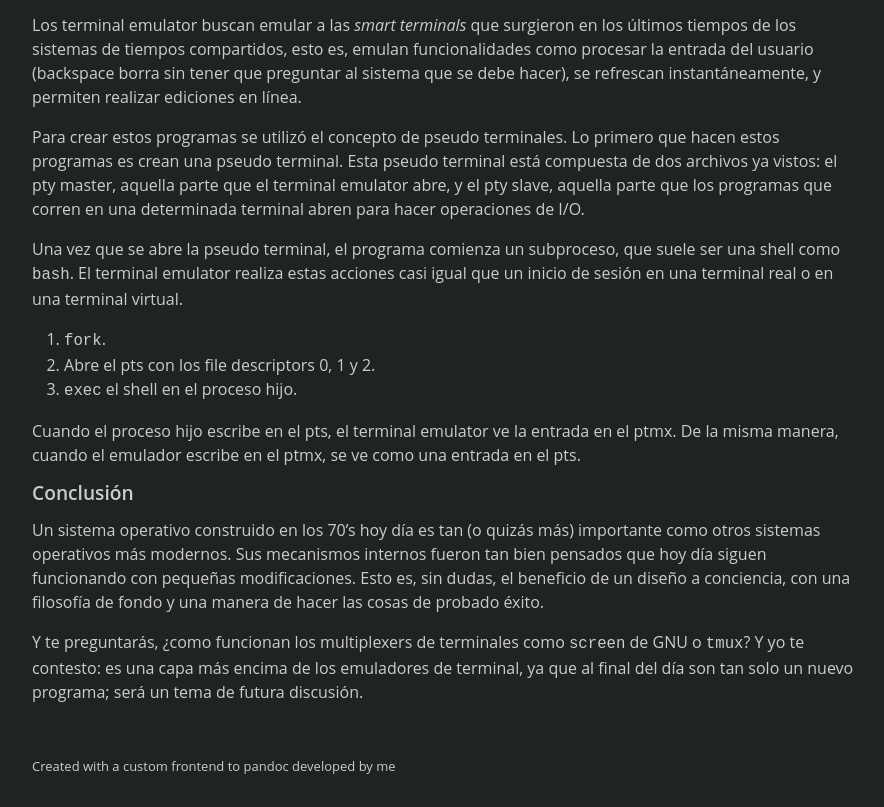
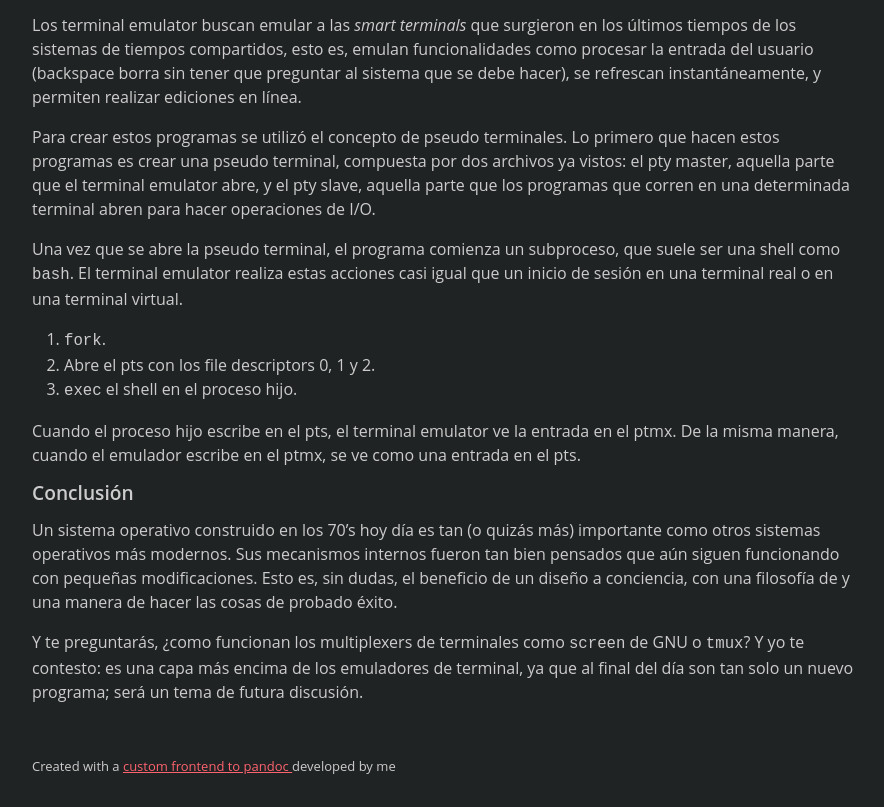
Before and after one commit to NewtonGauss/NewtonGauss.github.io, a plain HTML site: page articles/term.html in a window 1280 px wide. Shown: the part 3761-4568 px from the top of the page, without its empty margins (192-1076 px from the left). Drawn offline with Linux system fonts and the light colour scheme.

Commit message:
Arreglos en unos parrafos

```diff
--- a/articles/term.html
+++ b/articles/term.html
@@ -40,7 +40,7 @@
 22 ene 2021
 </p>
 <h2 id="qué-es-una-terminal">¿Qué es una terminal?</h2>
-<p>Hace mucho, mucho tiempo, se utilizaban aparatos llamados teletipos, o <em>teletypes</em> en inglés (de aquí surge la sigla <em>tty</em>). Estos teletipos es lo que se conoce como terminal. Las terminales son un equipo electrónico con el cual se interactúa (o se interactuaba, hoy raramente se hace de la misma manera) con un sistema en tiempo compartido (como era usado UNIX en la época de los setenta y los ochenta). Estas terminales poseían un display (las más cancheras, la mayoría se trataba de una impresora, y cada salida del sistema se imprimía, esto es, se hacía un <code>print</code>) y un teclado para interactuar con el sistema, esto es, con la máquina “madre”. Estas terminales eran conectadas mediante un cable serial, y esta es una de las razones por lo cual en UNIX los comandos suelen ser cortos (<code>cd</code>, <code>sh</code>, <code>rm</code>, etcétera).</p>
+<p>Hace mucho, mucho tiempo, se utilizaban aparatos llamados teletipos, o <em>teletypes</em> en inglés (de aquí surge la sigla <em>tty</em>). Estos teletipos es lo que se conoce como terminal. Las terminales son un equipo electrónico con el cual se interactúa (o se interactuaba, hoy raramente se hace de la misma manera) con un sistema en tiempo compartido, como era usado UNIX en la época de los setenta y los ochenta. Estas terminales poseían un display (las más cancheras, la mayoría se trataba de una impresora, y cada salida del sistema se imprimía, esto es, se hacía un <code>print</code>) y un teclado para interactuar con el sistema, esto es, con la máquina “madre”. Estas terminales eran conectadas mediante un cable serial, y esta es una de las razones por lo cual en UNIX los comandos suelen ser cortos: <code>cd</code>, <code>sh</code>, <code>rm</code>, etcétera.</p>
 <figure>
 <img src="img/teltypes.jpg" height="200" alt="Teletipos de la época de los 1940’s" /><figcaption aria-hidden="true">Teletipos de la época de los 1940’s</figcaption>
 </figure>
@@ -48,7 +48,7 @@
 <figure>
 <img src="img/vt100.jpg" height="200" alt="Terminal VT100" /><figcaption aria-hidden="true">Terminal VT100</figcaption>
 </figure>
-<p>No es casualidad que siga estando el concepto de terminal entre nosotros. UNIX, al tratar todo como archivos, pudo mantener su modelo viejo (apto para sistemas compartidos) y lograr adaptarlo a computadoras personales. Para lograr esto, el kernel de los sistemas UNIX proveen terminales virtuales, a las cuales se accede, generalmente, mediante una combinación de teclas (<code>CTRL+ALT+F1</code> para ir a la terminal virtual 1). Sin embargo, no importa que sean virtuales, los sistemas UNIX las tratan de la misma manera que a las terminales “reales”. Esto quiere decir, que si hoy día quisiéramos conectar una terminal como la VT100 en un sistema moderno, podríamos (como se puede ver con los HP thin clients, “computadoras” que son más bien terminales y aprovechan la computación basada en la nube). Si te encontrás entre las/os lectoras/es curiosos/as, ya te estarás preguntando si los emuladores de terminal están incluidos dentro del grupo de terminales virtuales, y te voy a dar una respuesta rápida, pero tenés que saber que después vamos a tocar ese tema: es complicado, definitivamente no son lo que se llama tty (que se verá también después), y siempre corren debajo de una terminal virtual; entonces, redondeando, semánticamente sí son terminales virtuales, pero para un sistema UNIX, no.</p>
+<p>No es casualidad que siga estando el concepto de terminal entre nosotros. UNIX, al tratar todo como archivos, pudo mantener su modelo viejo (apto para sistemas compartidos) y lograr adaptarlo a computadoras personales. Para lograr esto, el kernel de los sistemas UNIX proveen terminales virtuales, a las cuales se accede, generalmente, mediante una combinación de teclas (<code>CTRL+ALT+F1</code> para ir a la terminal virtual 1). Sin embargo, no importa que sean virtuales, los sistemas UNIX las tratan de la misma manera que a las terminales “reales”. Esto quiere decir, que si hoy día quisiéramos conectar una terminal como la VT100 en un sistema moderno, podríamos (como se puede ver con los HP thin clients, “computadoras” que son más bien terminales y aprovechan la computación basada en la nube). Si te encontrás entre las/os lectoras/es curiosas/os, ya te estarás preguntando si los emuladores de terminal están incluidos dentro del grupo de terminales virtuales, y te voy a dar una respuesta rápida, pero tenés que saber que después vamos a tocar ese tema: es complicado, definitivamente no son lo que se llama tty (que se verá también después), y siempre corren debajo de una terminal virtual; entonces, redondeando, semánticamente sí son terminales virtuales, pero para un sistema UNIX, no.</p>
 <figure>
 <img src="img/hp-thin-client.jpg" height="200" alt="HP Thin Client, una especie de modem al cual se le conecta un monitor y los periféricos" /><figcaption aria-hidden="true">HP Thin Client, una especie de modem al cual se le conecta un monitor y los periféricos</figcaption>
 </figure>
@@ -77,7 +77,7 @@
 </figure>
 <h2 id="qué-es-un-terminal-emulator">¿Qué es un terminal emulator?</h2>
 <p>Los terminal emulator buscan emular a las <em>smart terminals</em> que surgieron en los últimos tiempos de los sistemas de tiempos compartidos, esto es, emulan funcionalidades como procesar la entrada del usuario (backspace borra sin tener que preguntar al sistema que se debe hacer), se refrescan instantáneamente, y permiten realizar ediciones en línea.</p>
-<p>Para crear estos programas se utilizó el concepto de pseudo terminales. Lo primero que hacen estos programas es crean una pseudo terminal. Esta pseudo terminal está compuesta de dos archivos ya vistos: el pty master, aquella parte que el terminal emulator abre, y el pty slave, aquella parte que los programas que corren en una determinada terminal abren para hacer operaciones de I/O.</p>
+<p>Para crear estos programas se utilizó el concepto de pseudo terminales. Lo primero que hacen estos programas es crear una pseudo terminal, compuesta por dos archivos ya vistos: el pty master, aquella parte que el terminal emulator abre, y el pty slave, aquella parte que los programas que corren en una determinada terminal abren para hacer operaciones de I/O.</p>
 <p>Una vez que se abre la pseudo terminal, el programa comienza un subproceso, que suele ser una shell como <code>bash</code>. El terminal emulator realiza estas acciones casi igual que un inicio de sesión en una terminal real o en una terminal virtual.</p>
 <ol type="1">
 <li><code>fork</code>.</li>
@@ -86,11 +86,17 @@
 </ol>
 <p>Cuando el proceso hijo escribe en el pts, el terminal emulator ve la entrada en el ptmx. De la misma manera, cuando el emulador escribe en el ptmx, se ve como una entrada en el pts.</p>
 <h2 id="conclusión">Conclusión</h2>
-<p>Un sistema operativo construido en los 70’s hoy día es tan (o quizás más) importante como otros sistemas operativos más modernos. Sus mecanismos internos fueron tan bien pensados que hoy día siguen funcionando con pequeñas modificaciones. Esto es, sin dudas, el beneficio de un diseño a conciencia, con una filosofía de fondo y una manera de hacer las cosas de probado éxito.</p>
+<p>Un sistema operativo construido en los 70’s hoy día es tan (o quizás más) importante como otros sistemas operativos más modernos. Sus mecanismos internos fueron tan bien pensados que aún siguen funcionando con pequeñas modificaciones. Esto es, sin dudas, el beneficio de un diseño a conciencia, con una filosofía de y una manera de hacer las cosas de probado éxito.</p>
 <p>Y te preguntarás, ¿como funcionan los multiplexers de terminales como <code>screen</code> de GNU o <code>tmux</code>? Y yo te contesto: es una capa más encima de los emuladores de terminal, ya que al final del día son tan solo un nuevo programa; será un tema de futura discusión.</p>
 </article>
 <footer>
-	<p>Created with a custom frontend to pandoc developed by me</p>
+	<p>
+	Created with a
+	<a href="https://github.com/NewtonGauss/NewtonGauss.github.io">
+		custom frontend to pandoc
+	</a>
+	developed by me
+	</p>
 </footer>
 </body>
 </html>
--- a/style.css
+++ b/style.css
@@ -19,6 +19,7 @@ body {
 a {
   color: #fc636e;
   text-decoration: none;
+  text-decoration: underline;
 }
 
 a:visited {
```
Also changed, not shown: components/footer.html (+7 -1 lines), index.html (+7 -1 lines), 1 other file.
